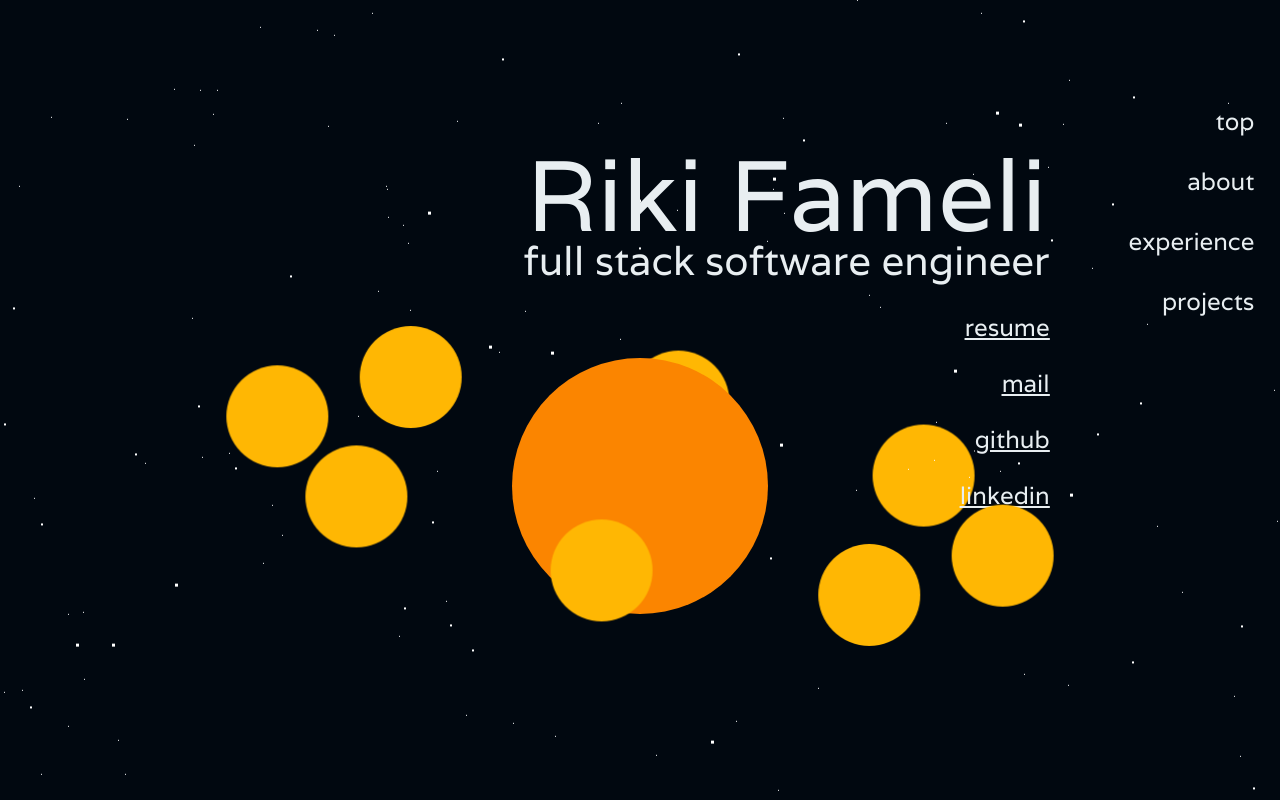
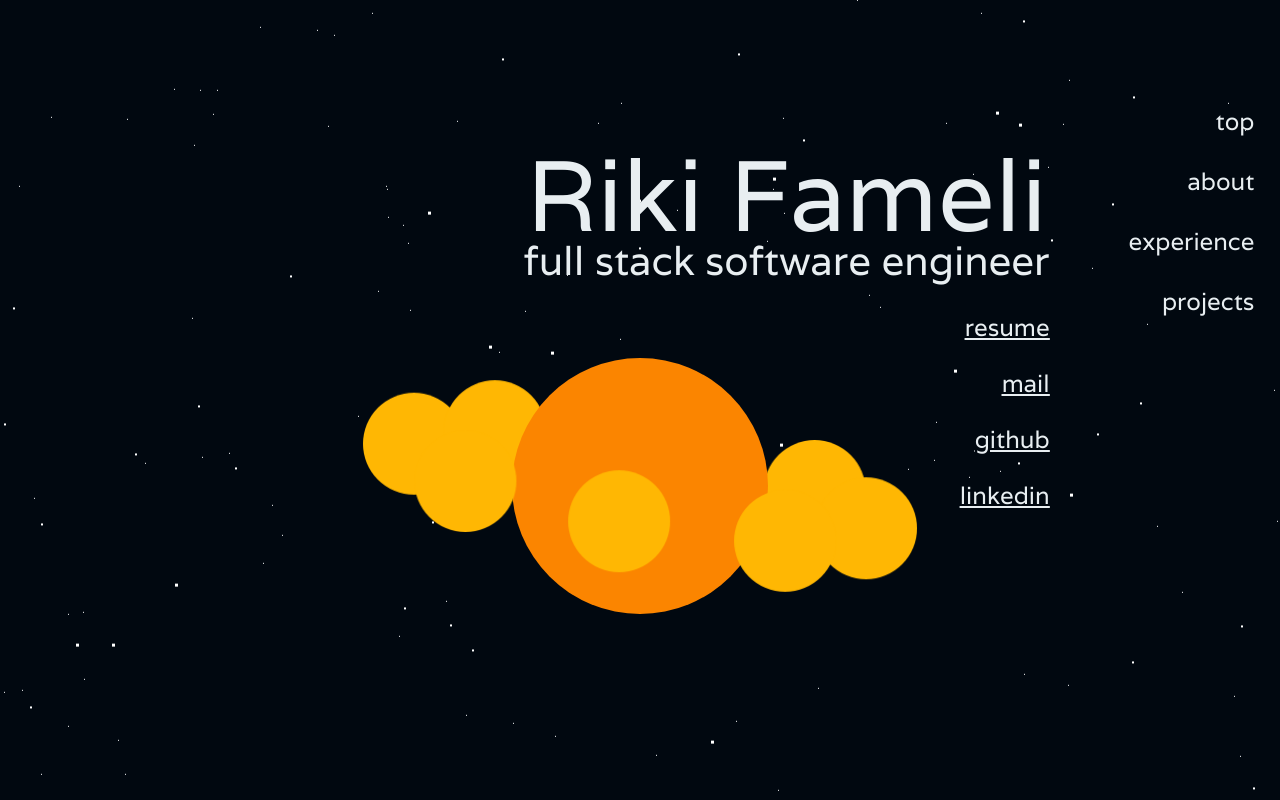
Before and after one commit to r-fameli/r-fameli.github.io, a React (Vite) app: page / in a window 1280 px wide. Shown: the top 800 px of the page. Built offline with nearby package versions, Linux system fonts and the light colour scheme.

Commit message:
Update CirclingIcons units to cqw instead of px

```diff
--- a/src/components/CirclingIcons/CirclingIcons.tsx
+++ b/src/components/CirclingIcons/CirclingIcons.tsx
@@ -9,12 +9,12 @@ type Props = {
 }
 
 const CirclingIcons = ({ numCircles }: Props) => {
-    // Placing Constants, in pixels and degrees
-    const CENTER = 150; // px
-    const DIST_TO_CENTER = 350; // px
+    // Placing Constants, in cqw and degrees
+    const CENTER = 20; // cqw
+    const DIST_TO_CENTER = 15; // cqw
     const ROTATION_OFFSET = 10; // degrees
-    const DIST_X_OFFSET = 20; // px
-    const DIST_Y_OFFSET = -260; // px
+    const DIST_X_OFFSET = 3; // cqw
+    const DIST_Y_OFFSET = -12; // cqw
     // Velocity Variables
     // velocity units are degrees per second
     const VELOCITY_BASE = 15;
@@ -65,7 +65,8 @@ const CirclingIcons = ({ numCircles }: Props) => {
                     <li
                         key={i}
                         style={{
-                            transform: `translate3d(${x}px, ${y}px, 0)`,
+                            // transform: `translate3d(${x}px, ${y}px, 0)`,
+                            transform: `translate3d(${x}cqw, ${y}cqw, 0)`,
                             transition: 'transform 0.1s ease-out',
                             zIndex: zIndex,
                         }}></li>
--- a/src/components/CirclingIcons/CirclingIconsIntro.scss
+++ b/src/components/CirclingIcons/CirclingIconsIntro.scss
@@ -9,7 +9,6 @@
 
 
 // INTRO
-
 .intro {
     position: absolute;
     top: 15%;
@@ -40,10 +39,9 @@ hr {
 }
 
 // CIRCLING ICONS
-
 $big-circle-size: 20cqw;
 $small-circle-size: 8cqw;
-$small-circle-frame-size: 300px;
+$small-circle-frame-size: 40cqw;
 
 
 .CirclingIcons {
@@ -55,36 +53,17 @@ $small-circle-frame-size: 300px;
   align-items: center;
 }
 
-// .circling-icons-frame {
-//   pointer-events: none;
-//   width: 100vw;
-//   height: 100vh;
-//   position: absolute;
-//   left: 35%;
-//   top: 50%;
-//   margin-left: calc(-1 / 2 * 100vw);
-//   margin-top: calc(-1 / 2 * 100vh);
-//   overflow: hidden;
-// }
-
 .big-circle {
   z-index: 1;
   border-radius: 50%;
   width: $big-circle-size;
   height: $big-circle-size;
-  // position: absolute;
-  // left: 50%;
-  // top: 50%;
-  // margin-left: calc(-1 / 2 * $big-circle-size);
-  // margin-top: calc(-1 / 2 * $big-circle-size);
   background-color: variables.$color-planet;
 }
 
 .little-circles {
   padding: 0;
   position: absolute;
-  // width: $small-circle-frame-size;
-  // height: $small-circle-frame-size;
   left: 50%;
   top: 50%;
   margin-left: calc(-1 / 2 * $small-circle-frame-size);
```
